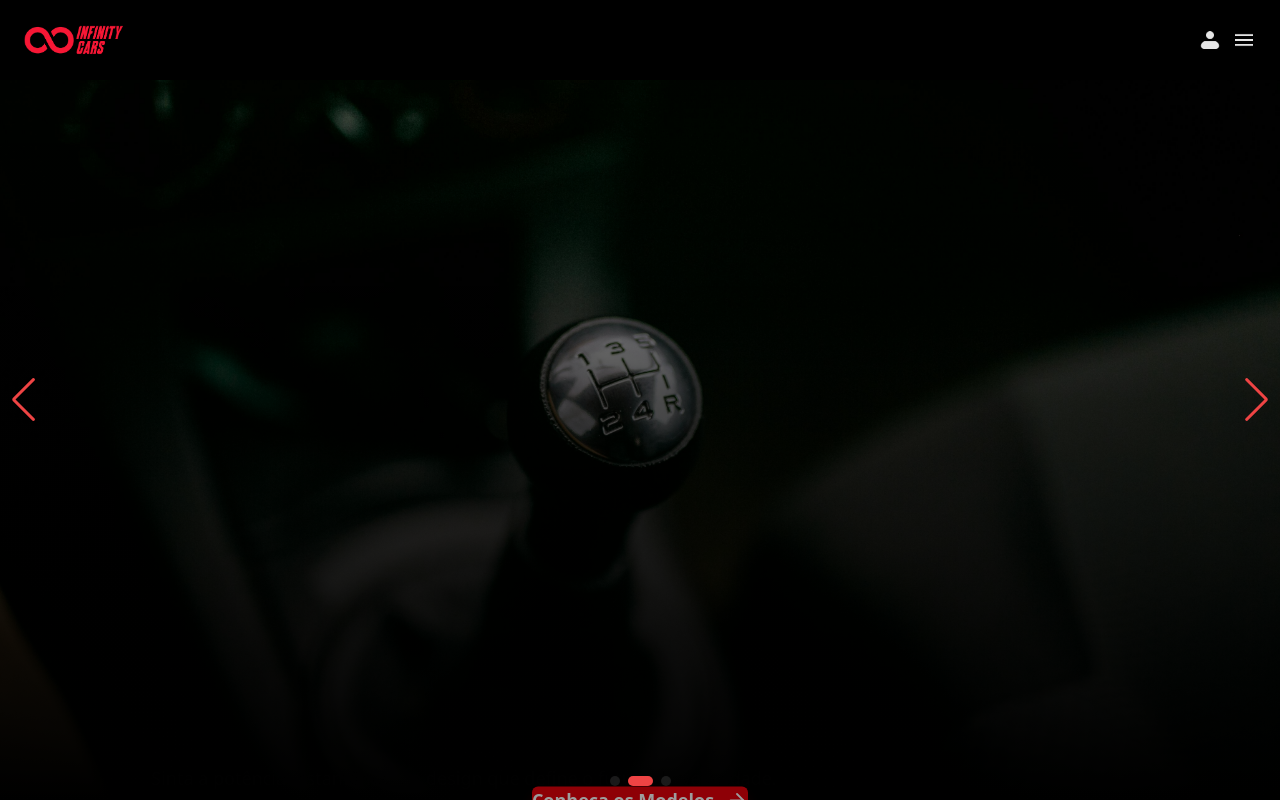
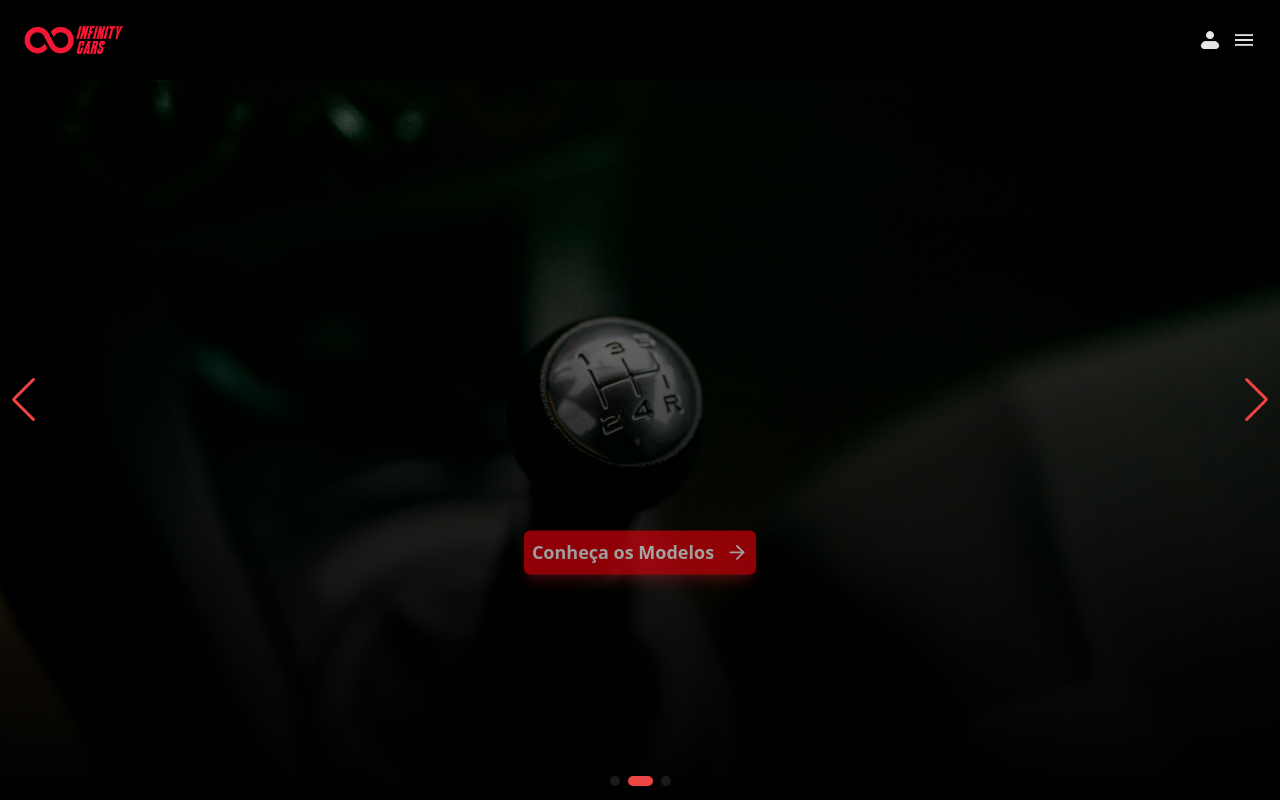
Before and after one commit to group-infinity/CP-04--WEB-DEV, a React (Vite) app in the folder frontend/: page / in a window 1280 px wide. Built offline with nearby package versions, Linux system fonts and the light colour scheme.

Commit message:
feat(Home page done)

```diff
--- a/frontend/src/pages/Home.jsx
+++ b/frontend/src/pages/Home.jsx
@@ -76,15 +76,18 @@ const Hero = () => {
         ))}
 
         {/* Conteúdo de Texto Animado */}
-        <div className="absolute inset-0 flex items-end justify-center z-10">
-          <div className="text-center w-full max-w-5xl mx-auto pb-24 md:pb-28 px-4">
+        <div className="absolute inset-0 flex items-center justify-center z-10">
+          <div className="text-center w-full max-w-5xl mx-auto pb-24 md:pb-28 px-4 flex justify-center">
             <AnimatePresence mode="wait">
               <motion.div
                 key={activeIndex} // A "mágica" para re-animar o texto a cada slide
                 initial="hidden"
                 animate="visible"
                 exit="hidden"
-                transition={{ staggerChildren: 0.2 }}
+                transition={{ staggerChildren: 0.2 }
+                }
+                className="w-fit flex flex-col gap-7"
+
               >
                 <motion.h1
                   className="text-5xl md:text-7xl lg:text-8xl font-black uppercase tracking-tighter"
@@ -99,12 +102,12 @@ const Hero = () => {
                 >
                   {slidesData[activeIndex].subheadline}
                 </motion.p>
-                <motion.div variants={textVariants} className="mt-8">
+                <motion.div variants={textVariants} className="mt-8 flex justify-center">
                   <a
                     href="#carros"
-                    className="inline-flex items-center gap-3 bg-red-600 text-white font-bold text-lg py-3 px-8 rounded-md
+                    className="flex items-center gap-3 bg-red-600 text-white font-bold text-lg rounded-md
                                shadow-lg shadow-red-500/30
-                               hover:bg-red-700 hover:scale-105 transform transition-all duration-300"
+                               hover:bg-red-700 hover:scale-105 transform transition-all duration-300 w-fit !p-2"
                   >
                     Conheça os Modelos
                     <FiArrowRight size={22} />
```
